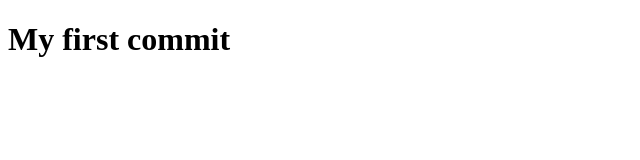
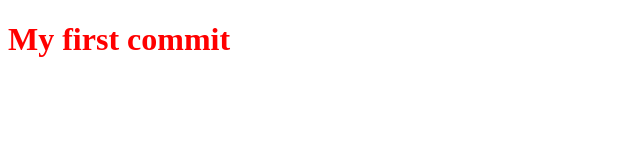
Before and after one commit to morphet233/MyApp, a plain HTML site: page index.html in a window 1280 px wide. Shown: the whole page, without its empty margins (0-640 px from the left). Drawn offline with Linux system fonts and the light colour scheme.

Commit message:
css was added to the h1 tag

```diff
--- a/index.html
+++ b/index.html
@@ -5,6 +5,7 @@
     <meta http-equiv="X-UA-Compatible" content="IE=edge">
     <meta name="viewport" content="width=device-width, initial-scale=1.0">
     <title>Document</title>
+    <link rel="stylesheet" href="style.css">
 </head>
 <body>
     <h1>My first commit</h1>
--- a/style.css
+++ b/style.css
@@ -0,0 +1,4 @@
+h1{
+    color: red;
+    font-weight: 700;
+}
```
